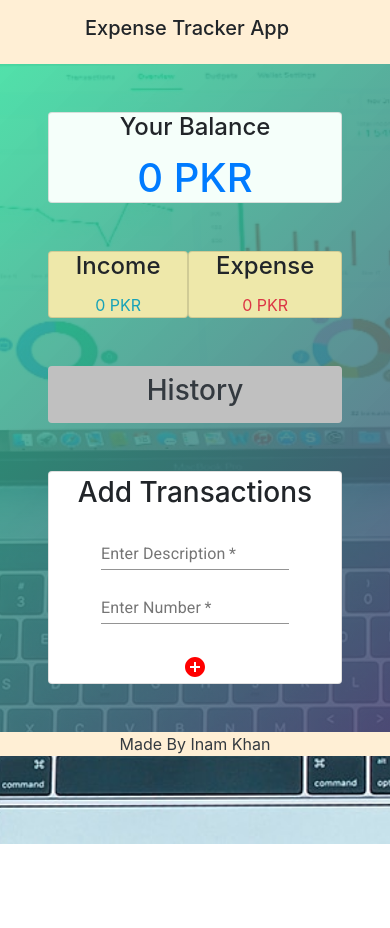
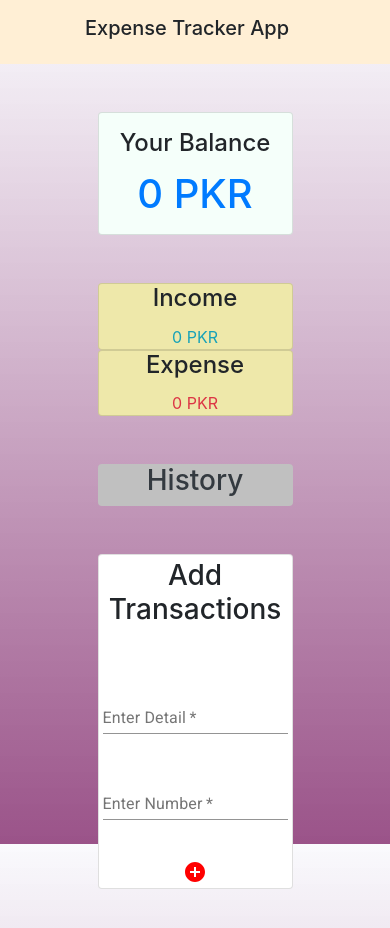
Before and after one commit to Inamkhanpk/Expense-Tracker-App, a React (Create React App) app: page / in a window 390 px wide. Shown: the top 928 px of the page. Before the commit the page ends 844 px from the top, so only its background shows below. Built offline with nearby package versions, Linux system fonts and the light colour scheme.

Commit message:
make some change and responsive

```diff
--- a/src/App.css
+++ b/src/App.css
@@ -1,14 +1,18 @@
 
 body {
-    background: url(assets/bg-image.jpg) no-repeat center center fixed;
-    -webkit-background-size: cover;
-    -moz-background-size: cover;
-    -o-background-size: cover;
-    background-size: cover;
+  background-image: linear-gradient(to bottom, rgba(245, 246, 252, 0.52) , rgba(117, 19, 93, 0.73) );
+  background-position: center center;
+  background-repeat: no-repeat;
+  background-attachment: fixed;
+  background-size: cover;
+  min-height: 100vh;
+  height: 100%
  }
- .app{
-    background-image: linear-gradient(315deg, rgba(81, 75, 121, 0.9), rgba(38, 218, 149, 0.8));
-  }
+
+
+.navbar{
+    background-color:#FFEFD5 !important
+}
 
 .balance{
     background-color:#C0C0C0
@@ -31,10 +35,9 @@ body {
      border-right: 5px solid #ad512d;
 }
 
-.navbar{
-     background-color:#FFEFD5 !important
-}
+
 
 .bg-footer{
-     background-color:#FFEFD5
+     background-color:#FFEFD5;
+
 }
--- a/src/App.js
+++ b/src/App.js
@@ -2,23 +2,25 @@ import React from 'react';
 import { Header } from './components/Header';
 import { Balance } from './components/Balance';
 import { IncomeAndExpense } from './components/IncomeAndExpense';
-import  { Footer } from './components/Footer'
+// import  { Footer } from './components/Footer'
 import { GlobalProvider } from './contextAPI/GlobalState';
 import { BuyAndSellItemList } from './components/BuyAndSellItemList';
 import { AddBuyandSellItems } from './components/AddBuyandSellItems';
 import 'bootstrap/dist/css/bootstrap.css';
 import './App.css'
+
+
 function App() {
   return (
     <GlobalProvider>
       <Header/>
-    <div className="container-fluid app   p-5">
+    <div >
      <Balance/>
      <IncomeAndExpense/>
      <BuyAndSellItemList/>
      <AddBuyandSellItems/>
      </div>
-    <Footer/>
+    {/* <Footer/> */}
 
     </GlobalProvider>
   );
--- a/src/components/AddBuyandSellItems.js
+++ b/src/components/AddBuyandSellItems.js
@@ -3,6 +3,7 @@ import { GlobalContext } from '../contextAPI/GlobalState';
 import { v4 as uuidv4 } from 'uuid';
 import TextField from '@material-ui/core/TextField';
 import AddCircleIcon from '@material-ui/icons/AddCircle';
+
 export const AddBuyandSellItems = () => {
 
   const [userRequest, setUserRequest] = useState({
@@ -78,19 +79,18 @@ export const AddBuyandSellItems = () => {
   const { product, amount} = userRequest;
 
   return (
-    <div className=" card text-center   mt-5 p-1 ">
-      <h3 className="card-title">Add Transactions</h3>
+    <div className="d-flex  justify-content-center">
+    <div className=" card  text-center  p-1 m-5  w-50">
+      <h3 className="card-title text-center">Add Transactions</h3>
 
       <form >
 
-        <div className="form-group px-5">
-
+        <div className="form-group my-5">
           <TextField
-          label="Enter Description"
+          label="Enter Detail"
           name="product"
           type="text"
           error={errors.product ? true: false}
-          defaultValue="Enter Description"
           helperText={errors.product}
           required={true}
           value={product }
@@ -101,24 +101,22 @@ export const AddBuyandSellItems = () => {
         </div>
 
 
-        <div className="form-group px-5">
+        <div className="form-group my-5">
         <TextField
           label="Enter Number"
           name="amount"
           type="number"
           error={errors.amount ? true: false}
-          defaultValue="Enter Deescription"
-          helperText={errors.product}
+          helperText={errors.amount}
           required={true}
           value={amount }
           onChange={handleChange}
           fullWidth={true}
-          className="form-control "
+          className="form-control"
         />
-
         </div>
 
-        <br/>
+
 
 
         <span style={{color: "red"}}  onClick={onSubmit}>< AddCircleIcon /></span>
@@ -127,5 +125,6 @@ export const AddBuyandSellItems = () => {
 
 
     </div>
+    </div>
   )
 }
--- a/src/components/Balance.js
+++ b/src/components/Balance.js
@@ -1,28 +1,27 @@
 import React, { useContext } from 'react';
-import { GlobalContext } from '../contextAPI/GlobalState';
+import { GlobalContext } from './../contextAPI/GlobalState';
 
 export const Balance = () => {
-  const { buyandsellitems} = useContext(GlobalContext);
 
+const { buyandsellitems} = useContext(GlobalContext);
 
-
-  const Income = () => {
+const Income = () => {
     let income = 0;
     for (var i = 0; i < buyandsellitems.length; i++) {
         if (buyandsellitems[i].amount > 0)
             income = income + buyandsellitems[i].amount
         }
     return income;
-
 }
 
 
 const Expense = () => {
-  let expense = 0;
-  for (var i = 0; i < buyandsellitems.length; i++) {
+    let expense = 0;
+    for (var i = 0; i < buyandsellitems.length; i++) {
       if (buyandsellitems[i].amount < 0)
           expense = expense + buyandsellitems[i].amount
-  }
+        }
+
   return expense;
 }
 
@@ -30,12 +29,19 @@ const Expense = () => {
 
 
   return (
-    <div className="card text-center  balance2 ">
+    <div className="d-flex justify-content-center">
+    <div className="card text-center mt-5 p-3 mx-5 w-50 balance2">
 
-      <h4 className="card-title " >Your Balance</h4>
-      <h1 className="card-text text-primary ">{Income() + Expense()} PKR </h1>
+      <h4 className="card-title">
+        Your Balance
+      </h4>
+
+      <h1 className="card-text text-primary">
+        {Income() + Expense()} PKR
+      </h1>
 
 
     </div>
+    </div>
   )
 }
--- a/src/components/BuyAndSellItemList.js
+++ b/src/components/BuyAndSellItemList.js
@@ -1,8 +1,8 @@
 
 import React, { useContext } from 'react';
-
 import { GlobalContext } from '../contextAPI/GlobalState';
 import DeleteIcon from '@material-ui/icons/Delete';
+
 export const BuyAndSellItemList = () => {
 
   const { deleteBuyandSellItem, buyandsellitems} = useContext(GlobalContext);
@@ -10,30 +10,31 @@ export const BuyAndSellItemList = () => {
 
 
   return (
-    <div className="rounded text-center balance  mt-5 p-2 ">
+    <div className="d-flex flex-wrap justify-content-center">
+    <div className="rounded text-center mx-5 w-50 balance">
       <h3 className="text-dark"> History</h3>
 
 
       <ul className="list-group">
           {buyandsellitems.map(items => (
-            <div key={items.id} className="mt-1">
-            <li  className={items.amount< 0 ? 'list-group-item rounded   text-center minus ' :' list-group-item rounded  text-center plus'}>
+            <div key={items.id} className="">
+            <li  className={items.amount< 0 ? 'list-group-item rounded text-center minus' :' list-group-item rounded  text-center plus'}>
                 <div className="d-flex flex-wrap justify-content-between ">
 
-                  <div>
+                  <div >
                   {items.product}
                   </div>
 
-                  <span >
+                  <div >
                   {items.amount} PKR
-                  </span>
+                  </div>
 
 
 
-                 <span style={{color: "red"}}
+                 <div style={{color: "red"}}
                  onClick={() => deleteBuyandSellItem(items.id)}>
                  < DeleteIcon />
-                 </span>
+                 </div>
 
                   </div>
             </li>
@@ -41,5 +42,6 @@ export const BuyAndSellItemList = () => {
            ))}
       </ul>
     </div>
+    </div>
   )
 }
--- a/src/components/Footer.js
+++ b/src/components/Footer.js
@@ -2,8 +2,10 @@ import React from 'react'
 
 export const Footer = () => {
   return (
-    <div className="text-center bg-footer text-dark  ">
-      Made By Inam Khan
+    <div className="text-center text-dark mt-5 bg-footer">
+
+       Made by Inam Khan
+
     </div>
   )
 }
--- a/src/components/Header.js
+++ b/src/components/Header.js
@@ -2,12 +2,12 @@ import React from 'react'
 
 export const Header = () => {
   return (
-
-
-    <nav className="navbar navbar-expand-lg  bg-light">
+  <nav className="navbar navbar-expand-lg">
       <div className="m-auto">
        <div className="navbar-header ">
-        <h1 className="navbar-brand " >Expense Tracker App</h1>
+        <h1 className="navbar-brand " >
+          Expense Tracker App
+          </h1>
        </div>
      </div>
    </nav>
--- a/src/components/IncomeAndExpense.js
+++ b/src/components/IncomeAndExpense.js
@@ -3,11 +3,11 @@ import { GlobalContext } from '../contextAPI/GlobalState';
 
 export const IncomeAndExpense = () => {
 
-  const { buyandsellitems } = useContext(GlobalContext);
+const { buyandsellitems } = useContext(GlobalContext);
 
 
 
-  const Income = () => {
+const Income = () => {
     let income = 0;
     for (var i = 0; i < buyandsellitems.length; i++) {
         if (buyandsellitems[i].amount > 0)
@@ -30,18 +30,28 @@ const Expense = () => {
 
 
   return (
-    <div className="d-flex  justify-content-between text-center mt-5  ">
+    <div  className="d-flex flex-wrap justify-content-center">
+    <div className=" d-flex flex-wrap text-center m-5 w-50">
 
-        <div className="card flex-grow-1  balance1 ">
-          <h4 className="card-title">Income</h4>
-          <p className="card-text text-info">{Income()} PKR</p>
+        <div className="card flex-grow-1 px-3 balance1">
+          <h4 className="card-title">
+            Income
+          </h4>
+          <p className="card-text text-info">
+            {Income()} PKR
+          </p>
         </div>
 
-        <div className="card flex-grow-1  balance1">
-          <h4 className="card-title">Expense</h4>
-          <p className="card-text text-danger">{Expense()} PKR</p>
+        <div className="card flex-grow-1 px-3 balance1">
+          <h4 className="card-title">
+            Expense
+          </h4>
+          <p className="card-text text-danger">
+            {Expense()} PKR
+          </p>
         </div>
 
       </div>
+      </div>
   )
 }
```
Lines whose indentation alone changed are shown as unchanged.
